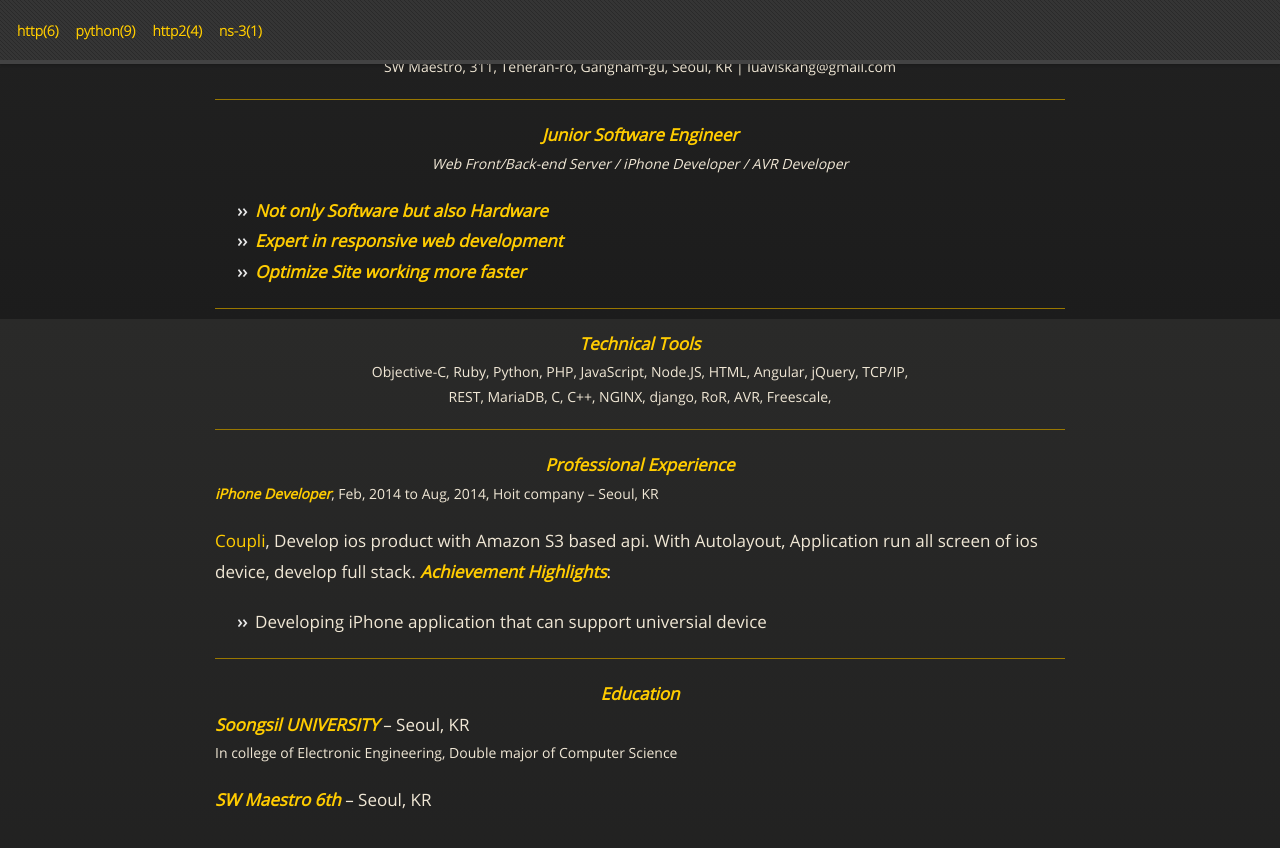
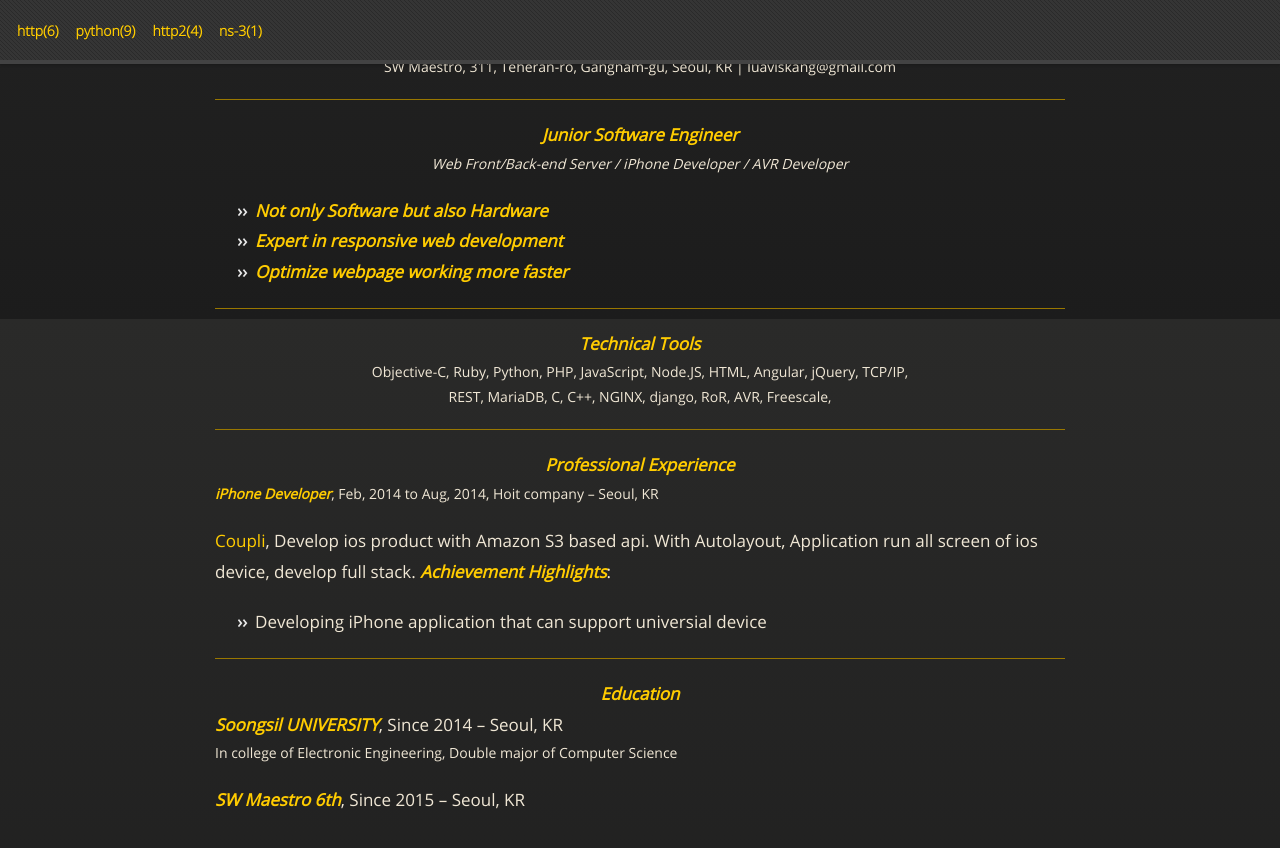
Before and after one commit to Luavis/luavis.github.io, a Jekyll site: the page built from _pages/about_me.html, in a window 1280 px wide and 900 px high, scrolled down 581 px. Shown: the top 848 px of the window. Built offline with Jekyll 4.4.1, drawn with Linux system fonts in a browser that asks for light colours.

Commit message:
Update about me

```diff
--- a/_pages/about_me.html
+++ b/_pages/about_me.html
@@ -40,7 +40,7 @@ permalink: /about/
     <em>Expert in responsive web development</em>
   </li>
   <li>
-    <em>Optimize Site working more faster</em>
+    <em>Optimize webpage working more faster</em>
   </li>
 </ul>
 <hr>
@@ -74,8 +74,8 @@ permalink: /about/
 <div class="text-center">
   <em>Education</em>
 </div>
-<em>Soongsil UNIVERSITY</em> – Seoul, KR <br>
+<em>Soongsil UNIVERSITY</em>, Since 2014 – Seoul, KR <br>
 <p class="description">
   In college of Electronic Engineering, Double major of Computer Science
 </p>
-<em>SW Maestro 6th</em> – Seoul, KR <br>
+<em>SW Maestro 6th</em>, Since 2015 – Seoul, KR <br>
```
